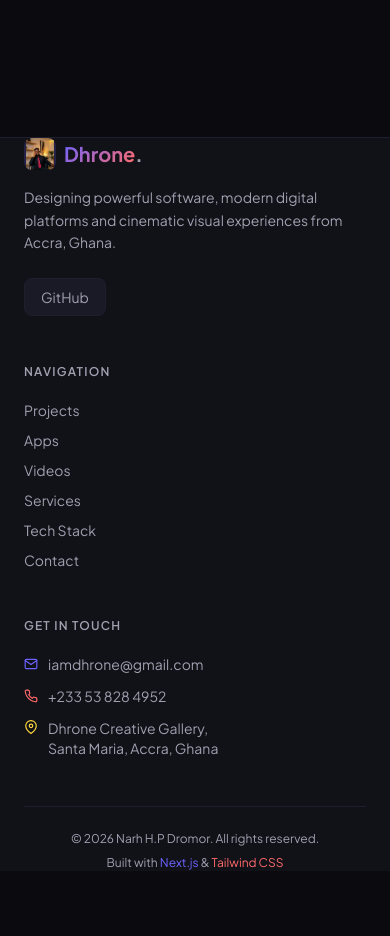
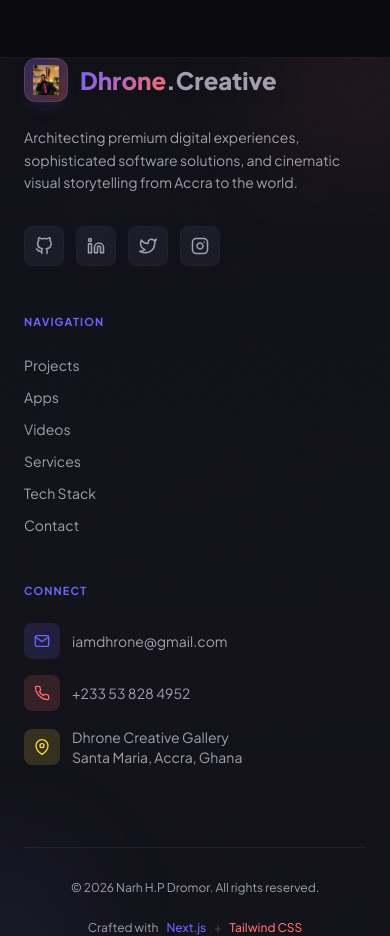
Before and after one commit to dromorongit/dhrone-portfolio, a Next.js app in the folder dhrone-portfolio-v2/: page / in a window 390 px wide. Shown: the part 6980-7916 px from the top of the page. Before the commit the page ends 7851 px from the top, so only its background shows below. Built offline with nearby package versions, Linux system fonts and the light colour scheme; no server answers.

Commit message:
Update Footer.tsx

```diff
--- a/dhrone-portfolio-v2/components/Footer.tsx
+++ b/dhrone-portfolio-v2/components/Footer.tsx
@@ -1,71 +1,103 @@
 import Link from 'next/link'
 import Image from 'next/image'
-import { FiMail, FiPhone, FiMapPin } from 'react-icons/fi'
+import { FiMail, FiPhone, FiMapPin, FiGithub, FiLinkedin, FiTwitter, FiInstagram } from 'react-icons/fi'
 
 export default function Footer() {
+  const socialLinks = [
+    { icon: FiGithub, href: 'https://github.com/dromorongit', label: 'GitHub' },
+    { icon: FiLinkedin, href: '#', label: 'LinkedIn' },
+    { icon: FiTwitter, href: '#', label: 'Twitter' },
+    { icon: FiInstagram, href: '#', label: 'Instagram' },
+  ]
+
   return (
-    <footer className="border-t border-border bg-surface mt-20">
-      <div className="container mx-auto px-6 py-16">
-        <div className="grid grid-cols-1 md:grid-cols-4 gap-12">
-          {/* Brand */}
-          <div className="md:col-span-2">
-            <Link href="/" className="flex items-center gap-2 mb-4">
-              <div className="w-8 h-8 rounded-lg bg-violet/20 flex items-center justify-center overflow-hidden relative">
-                <Image src="/images/dromorlogo.jpg" alt="Dhrone Logo" fill className="object-contain" sizes="32px" />
+    <footer className="relative overflow-hidden">
+      <div className="absolute inset-0 bg-gradient-to-b from-transparent via-violet/5 to-coral/5 pointer-events-none" />
+      <div className="noise relative border-t border-border/50 bg-gradient-to-b from-surface/80 to-surface backdrop-blur-xl">
+        <div className="container mx-auto px-6 py-20">
+          <div className="grid grid-cols-1 md:grid-cols-12 gap-12">
+            <div className="md:col-span-5">
+              <Link href="/" className="flex items-center gap-3 mb-6 group">
+                <div className="w-11 h-11 rounded-xl bg-gradient-to-br from-violet/30 to-coral/30 flex items-center justify-center overflow-hidden relative border border-white/10 shadow-lg shadow-violet/10">
+                  <Image src="/images/dromorlogo.jpg" alt="Dhrone Logo" fill className="object-contain p-1.5" sizes="44px" />
+                  <div className="absolute inset-0 bg-gradient-to-br from-violet/10 to-transparent opacity-0 group-hover:opacity-100 transition-opacity" />
                 </div>
-              <span className="text-xl font-bold">
+                <span className="text-2xl font-extrabold">
                   <span className="text-gradient-violet">Dhrone</span>
-                <span className="text-textMuted">.</span>
+                  <span className="text-textMuted">.Creative</span>
                 </span>
               </Link>
-            <p className="text-textMuted text-sm leading-relaxed max-w-xs mb-6">
-              Designing powerful software, modern digital platforms and cinematic visual experiences from Accra, Ghana.
+              <p className="text-textMuted text-sm leading-relaxed max-w-sm mb-8">
+                Architecting premium digital experiences, sophisticated software solutions, and cinematic visual storytelling from Accra to the world.
               </p>
-            <a href="https://github.com/dromorongit" target="_blank" rel="noopener noreferrer"
-              className="inline-flex items-center gap-2 px-4 py-2 rounded-lg bg-surfaceHover border border-border text-sm text-textMuted hover:text-textPrimary transition-colors">
-              GitHub
+              <div className="flex items-center gap-3">
+                {socialLinks.map(({ icon: Icon, href, label }) => (
+                  <a key={label} href={href} target="_blank" rel="noopener noreferrer"
+                    className="w-10 h-10 rounded-lg bg-surfaceHover flex items-center justify-center text-textMuted hover:text-violet border border-border hover:border-violet/50 transition-all duration-300 hover:scale-105"
+                    aria-label={label}>
+                    <Icon size={18} />
                   </a>
+                ))}
+              </div>
             </div>
 
-          {/* Quick Links */}
-          <div>
-            <p className="text-xs font-semibold text-textMuted uppercase tracking-widest mb-5">Navigation</p>
-            <div className="space-y-2.5">
+            <div className="md:col-span-3 md:col-start-7">
+              <p className="text-[11px] font-bold text-violet uppercase tracking-widest mb-6">Navigation</p>
+              <div className="space-y-3">
                 {['Projects', 'Apps', 'Videos', 'Services', 'Tech Stack', 'Contact'].map((l) => (
                   <Link key={l} href={`/${l.toLowerCase().replace(' ', '-')}`}
-                  className="block text-sm text-textMuted hover:text-textPrimary transition-colors">
+                    className="block text-sm text-textMuted hover:text-textPrimary transition-colors hover:translate-x-1 transform duration-200">
                     {l}
                   </Link>
                 ))}
               </div>
             </div>
 
-          {/* Contact */}
-          <div>
-            <p className="text-xs font-semibold text-textMuted uppercase tracking-widest mb-5">Get in Touch</p>
-            <div className="space-y-3">
+            <div className="md:col-span-4">
+              <p className="text-[11px] font-bold text-violet uppercase tracking-widest mb-6">Connect</p>
+              <div className="space-y-4">
                 <a href="mailto:iamdhrone@gmail.com"
-                className="flex items-center gap-2.5 text-sm text-textMuted hover:text-textPrimary transition-colors">
-                <FiMail size={14} className="text-violet shrink-0" />
-                iamdhrone@gmail.com
+                  className="flex items-center gap-3 text-sm text-textMuted hover:text-textPrimary transition-colors group">
+                  <div className="w-9 h-9 rounded-lg bg-violet/15 flex items-center justify-center shrink-0 group-hover:bg-violet/25 transition-colors">
+                    <FiMail size={16} className="text-violet" />
+                  </div>
+                  <span>iamdhrone@gmail.com</span>
                 </a>
                 <a href="tel:+233538284952"
-                className="flex items-center gap-2.5 text-sm text-textMuted hover:text-textPrimary transition-colors">
-                <FiPhone size={14} className="text-coral shrink-0" />
-                +233 53 828 4952
+                  className="flex items-center gap-3 text-sm text-textMuted hover:text-textPrimary transition-colors group">
+                  <div className="w-9 h-9 rounded-lg bg-coral/15 flex items-center justify-center shrink-0 group-hover:bg-coral/25 transition-colors">
+                    <FiPhone size={16} className="text-coral" />
+                  </div>
+                  <span>+233 53 828 4952</span>
                 </a>
-              <div className="flex items-start gap-2.5 text-sm text-textMuted">
-                <FiMapPin size={14} className="text-yellow shrink-0 mt-0.5" />
-                Dhrone Creative Gallery,<br />Santa Maria, Accra, Ghana
+                <div className="flex items-start gap-3 text-sm text-textMuted">
+                  <div className="w-9 h-9 rounded-lg bg-yellow/15 flex items-center justify-center shrink-0 mt-0.5">
+                    <FiMapPin size={16} className="text-yellow" />
+                  </div>
+                  <div>Dhrone Creative Gallery<br />Santa Maria, Accra, Ghana</div>
                 </div>
               </div>
             </div>
           </div>
 
-        <div className="border-t border-border mt-12 pt-6 flex flex-col sm:flex-row justify-between items-center gap-2">
-          <p className="text-xs text-textMuted">© {new Date().getFullYear()} Narh H.P Dromor. All rights reserved.</p>
-          <p className="text-xs text-textMuted">Built with <span className="text-violet">Next.js</span> & <span className="text-coral">Tailwind CSS</span></p>
+          <div className="mt-20 pt-8 border-t border-border flex flex-col sm:flex-row justify-between items-center gap-6">
+            <div className="flex items-center gap-6 text-xs">
+              <span className="text-textMuted">© {new Date().getFullYear()} Narh H.P Dromor. All rights reserved.</span>
+              <div className="hidden sm:flex items-center gap-2 text-textMuted/60">
+                <span className="w-1.5 h-1.5 rounded-full bg-violet animate-pulse" />
+                <span>Available for select projects</span>
               </div>
+            </div>
+            <div className="flex items-center gap-2 text-xs">
+              <span className="text-textMuted">Crafted with</span>
+              <span className="text-violet font-medium">Next.js</span>
+              <span className="text-textMuted/40">+</span>
+              <span className="text-coral font-medium">Tailwind CSS</span>
+            </div>
+          </div>
+        </div>
+        <div className="absolute bottom-0 left-0 w-32 h-32 bg-violet/15 rounded-full blur-3xl -translate-x-1/2 translate-y-1/2 pointer-events-none" />
+        <div className="absolute top-0 right-0 w-40 h-40 bg-coral/10 rounded-full blur-3xl translate-x-1/3 -translate-y-1/3 pointer-events-none" />
       </div>
     </footer>
   )
```
Lines whose indentation alone changed are shown as unchanged.
